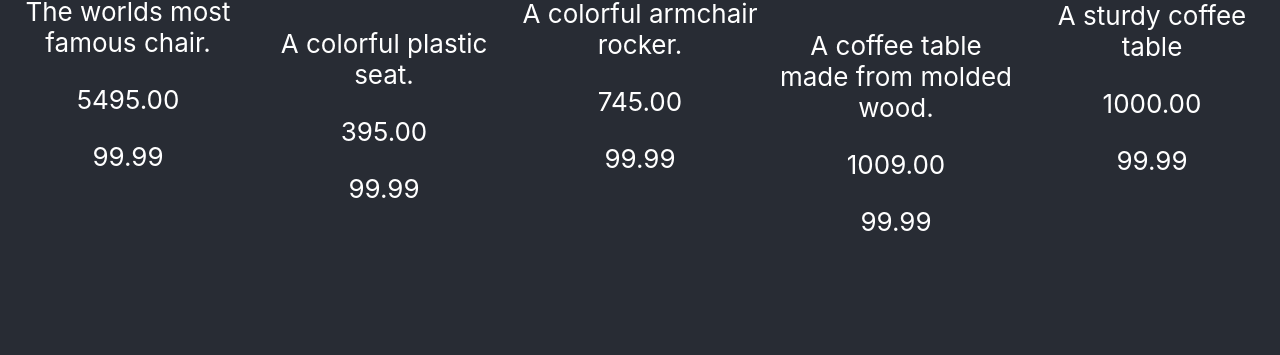
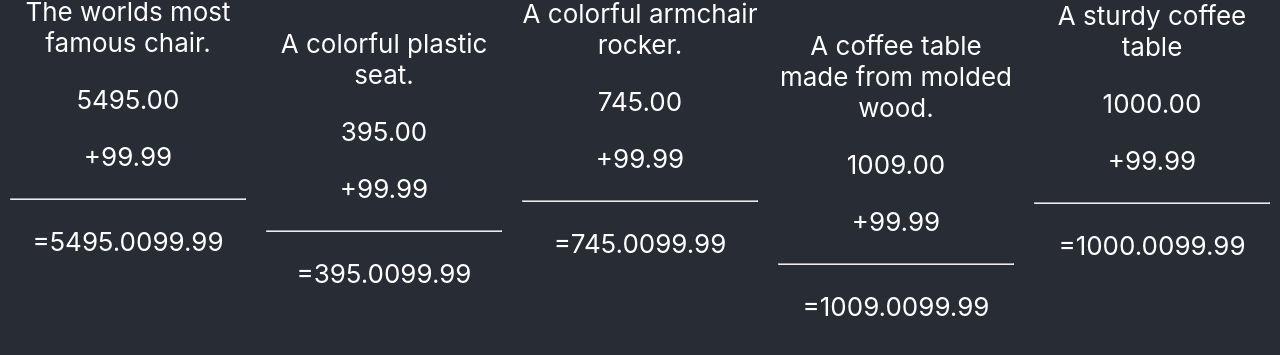
Before and after one commit to NoahDavidATL/rtg-technical-assessment, a React (Create React App) app: page / in a window 1280 px wide. Shown: the part 201-556 px from the top of the page. Built offline with nearby package versions, Linux system fonts and the light colour scheme.

Commit message:
did some things

```diff
--- a/src/Product.jsx
+++ b/src/Product.jsx
@@ -1,4 +1,5 @@
 import React from 'react'
+import Total from './Total'
 import './App.css';
 
 class Product extends React.Component {
@@ -12,10 +13,7 @@ class Product extends React.Component {
         <img src={this.props.image} alt={this.props.name}/>
         <h4>{this.props.name}</h4>
         <p>{this.props.description}</p>
-        <div>
-          <p>{this.props.price}</p>
-          <p>{this.props.shippingCost}</p>
-        </div>
+        <Total {...this.props} />
       </div>
     )
   }
--- /dev/null
+++ b/src/Total.jsx
@@ -0,0 +1,30 @@
+import React from 'react'
+import './App.css';
+
+class Product extends React.Component {
+  constructor(props){
+    super(props)
+    this.state = {
+      total: 0
+    }
+  }
+
+  componentDidMount() {
+    this.setState({
+      total: this.props.price + this.props.shippingCost
+    })
+  }
+
+  render() {
+    return (
+      <div>
+        <p>{this.props.price}</p>
+        <p>+{this.props.shippingCost}</p>
+        <hr />
+        <p>={this.state.total}</p>
+      </div>
+    )
+  }
+}
+
+export default Product;
```
